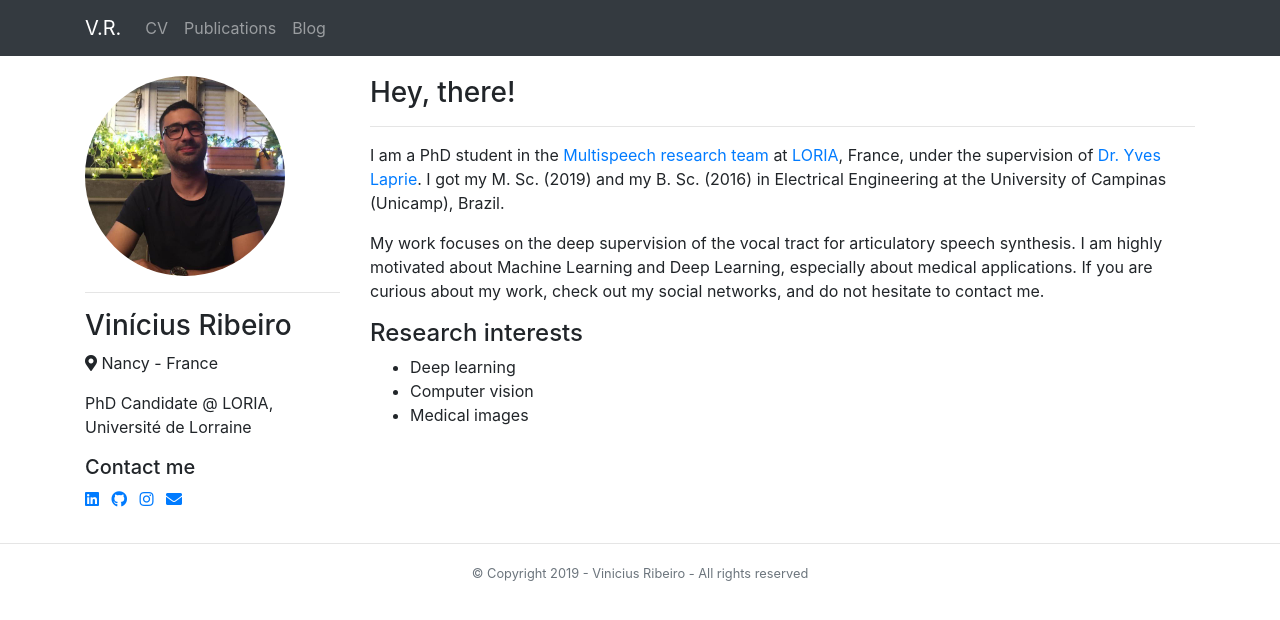
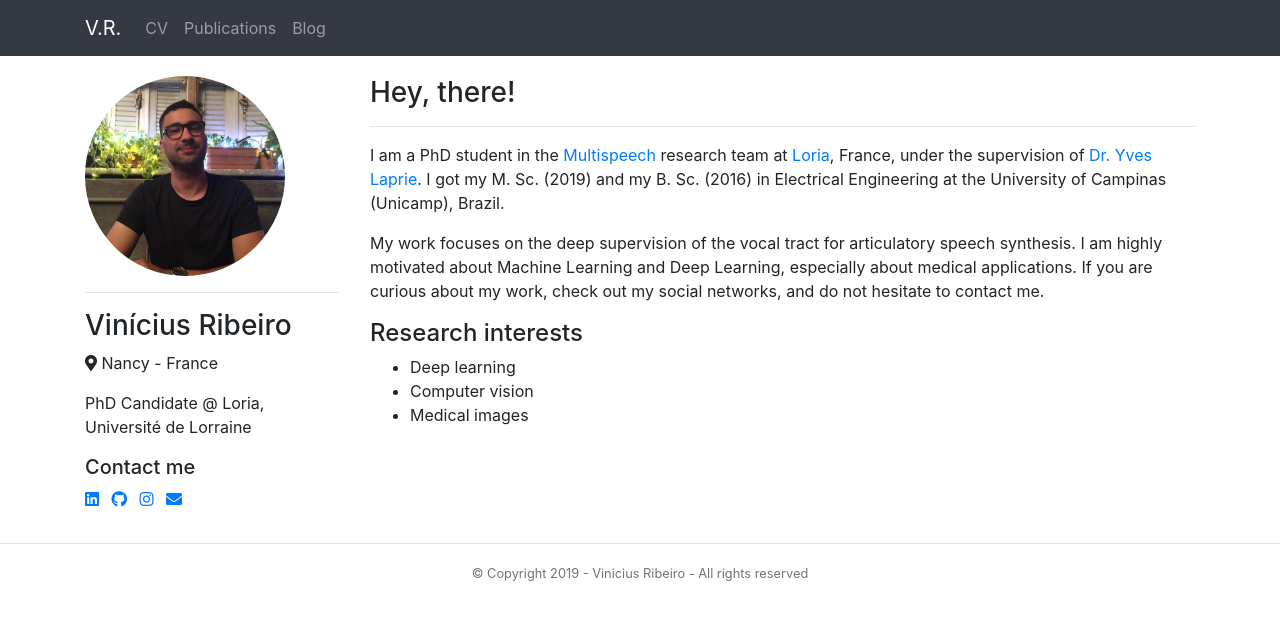
Before and after one commit to vribeiro1/vribeiro1.github.io, a Jekyll site: the page built from index.md, in a window 1280 px wide. Shown: the top 620 px of the page. Built offline with Jekyll 4.4.1, drawn with Linux system fonts in a browser that asks for light colours; nearby versions of some CDN libraries.

Commit message:
Update CV

```diff
--- a/_layouts/home.html
+++ b/_layouts/home.html
@@ -9,7 +9,7 @@ layout: default
         <h3>Vinícius Ribeiro</h3>
         <p><i class="fas fa-map-marker-alt"></i> Nancy - France</p>
 
-        <p>PhD Candidate @ LORIA, Université de Lorraine</p>
+        <p>PhD Candidate @ Loria, Université de Lorraine</p>
 
         <h5>Contact me</h5>
         <ul class="list-inline">
@@ -24,7 +24,7 @@ layout: default
         <h3>Hey, there!</h3>
         <hr>
         <p>
-            I am a PhD student in the <a href="https://team.inria.fr/multispeech/">Multispeech research team</a> at <a href="https://www.loria.fr/en/">LORIA</a>, France, under the supervision of <a href="https://members.loria.fr/YLaprie/">Dr. Yves Laprie</a>.
+            I am a PhD student in the <a href="https://team.inria.fr/multispeech/">Multispeech</a> research team at <a href="https://www.loria.fr/en/">Loria</a>, France, under the supervision of <a href="https://members.loria.fr/YLaprie/">Dr. Yves Laprie</a>.
             I got my M. Sc. (2019) and my B. Sc. (2016) in Electrical Engineering at the University of Campinas (Unicamp), Brazil.
         </p>
 
```
Also changed, not shown: _layouts/cv.html (+15 -16 lines), 1 other file.
